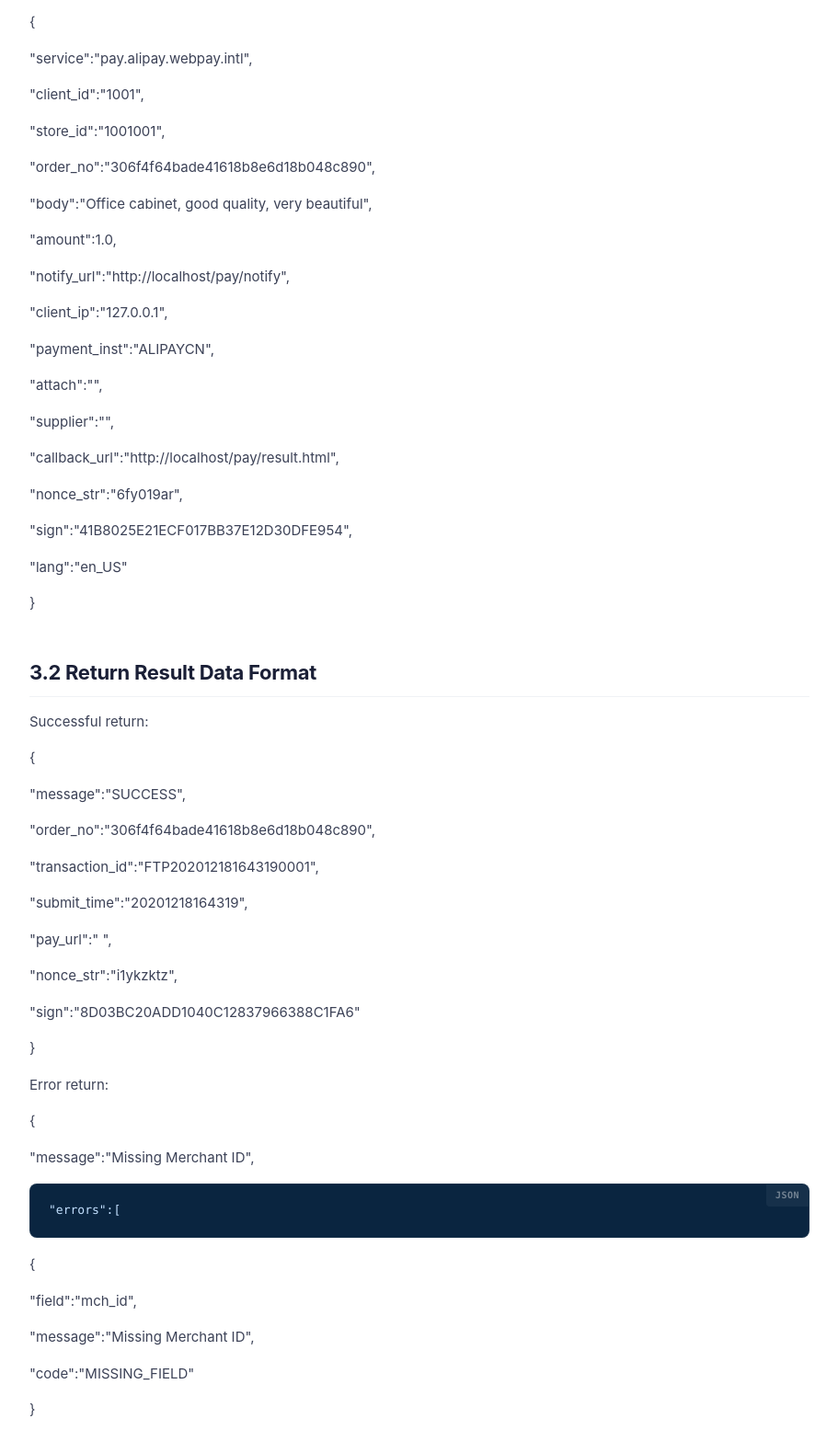
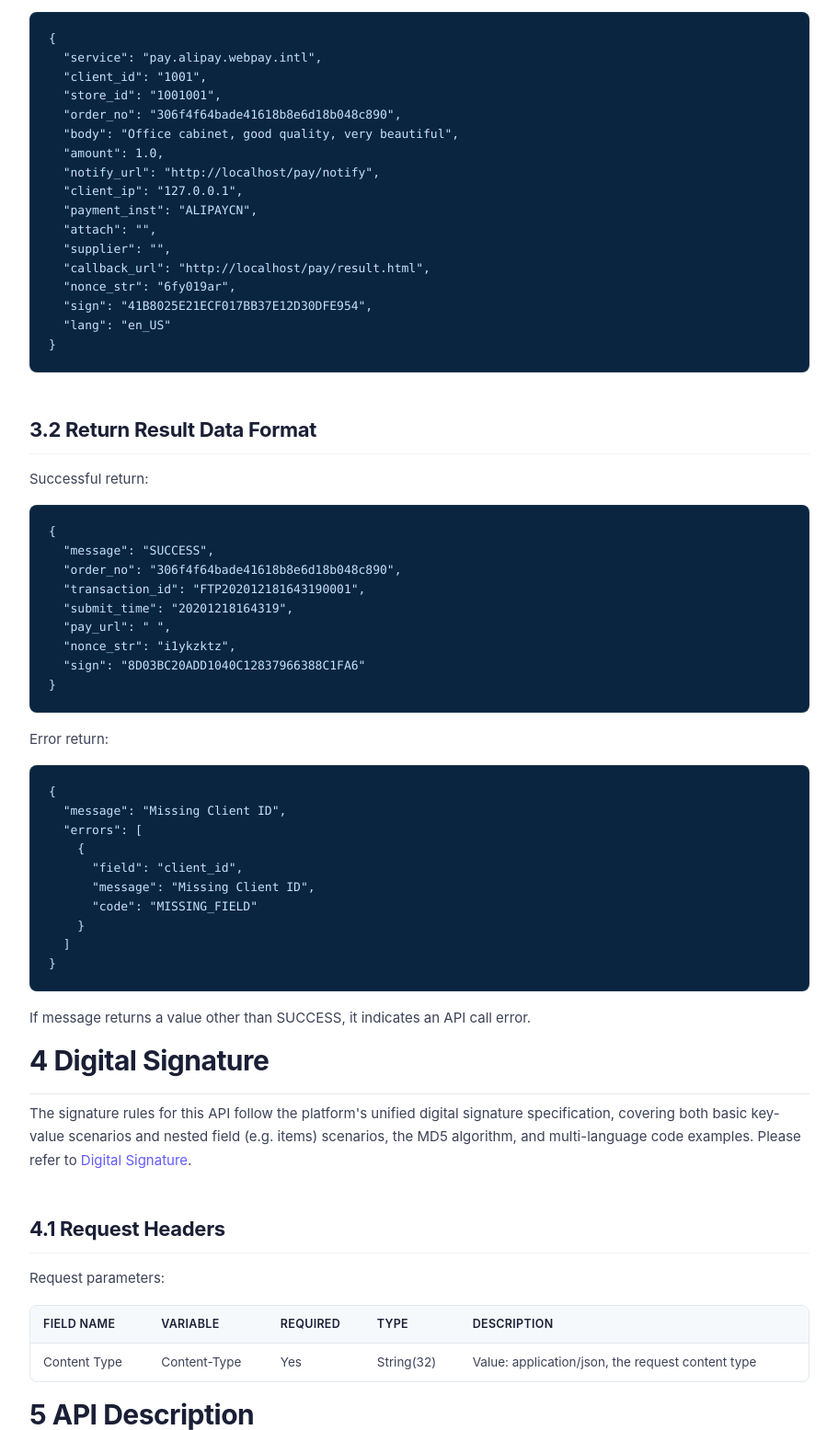
Before and after one commit to DatouBrain/fpt-openapi-docs, a plain HTML site: page docs/en/payments/qr-online/alipay-web.html in a window 1280 px wide. Shown: the part 3446-5001 px from the top of the page at 92% size, without its empty margins (256-1167 px from the left). Drawn offline with Linux system fonts and the light colour scheme.

Commit message:
fix: 修復 manus 測試報告的 4 個問題
- payment_inst 必填屬性: 否→是 (alipay-web 中英各 1)
- Fintech Payment Online 3.1+3.2 代碼塊: <p>→<pre><code> (中英各 1)
- Alipay WEB 3.1+3.2 代碼塊 + mch_id→client_id (中英各 1)
- Global Payments Online mch_id→client_id (中英各 1)

```diff
--- a/docs/en/payments/qr-online/alipay-web.html
+++ b/docs/en/payments/qr-online/alipay-web.html
@@ -125,45 +125,45 @@
 <h1 id="3data-format">3 Data Format</h1>
 <h2 id="31-submitted-data">3.1 Submitted Data</h2>
 <p>Uses HTTPS standard POST protocol. To ensure the receiver correctly receives the data, the transmitted data must be signed.</p>
-<p>{</p>
-<p>&quot;service&quot;:&quot;pay.alipay.webpay.intl&quot;,</p>
-<p>&quot;client_id&quot;:&quot;1001&quot;,</p>
-<p>&quot;store_id&quot;:&quot;1001001&quot;,</p>
-<p>&quot;order_no&quot;:&quot;306f4f64bade41618b8e6d18b048c890&quot;,</p>
-<p>&quot;body&quot;:&quot;Office cabinet, good quality, very beautiful&quot;,</p>
-<p>&quot;amount&quot;:1.0,</p>
-<p>&quot;notify_url&quot;:&quot;http://localhost/pay/notify&quot;,</p>
-<p>&quot;client_ip&quot;:&quot;127.0.0.1&quot;,</p>
-<p>&quot;payment_inst&quot;:&quot;ALIPAYCN&quot;,</p>
-<p>&quot;attach&quot;:&quot;&quot;,</p>
-<p>&quot;supplier&quot;:&quot;&quot;,</p>
-<p>&quot;callback_url&quot;:&quot;http://localhost/pay/result.html&quot;,</p>
-<p>&quot;nonce_str&quot;:&quot;6fy019ar&quot;,</p>
-<p>&quot;sign&quot;:&quot;41B8025E21ECF017BB37E12D30DFE954&quot;,</p>
-<p>&quot;lang&quot;:&quot;en_US&quot;</p>
-<p>}</p>
+<pre><code>{
+  &quot;service&quot;: &quot;pay.alipay.webpay.intl&quot;,
+  &quot;client_id&quot;: &quot;1001&quot;,
+  &quot;store_id&quot;: &quot;1001001&quot;,
+  &quot;order_no&quot;: &quot;306f4f64bade41618b8e6d18b048c890&quot;,
+  &quot;body&quot;: &quot;Office cabinet, good quality, very beautiful&quot;,
+  &quot;amount&quot;: 1.0,
+  &quot;notify_url&quot;: &quot;http://localhost/pay/notify&quot;,
+  &quot;client_ip&quot;: &quot;127.0.0.1&quot;,
+  &quot;payment_inst&quot;: &quot;ALIPAYCN&quot;,
+  &quot;attach&quot;: &quot;&quot;,
+  &quot;supplier&quot;: &quot;&quot;,
+  &quot;callback_url&quot;: &quot;http://localhost/pay/result.html&quot;,
+  &quot;nonce_str&quot;: &quot;6fy019ar&quot;,
+  &quot;sign&quot;: &quot;41B8025E21ECF017BB37E12D30DFE954&quot;,
+  &quot;lang&quot;: &quot;en_US&quot;
+}</code></pre>
 <h2 id="32-return-result-data-format">3.2 Return Result Data Format</h2>
 <p>Successful return:</p>
-<p>{</p>
-<p>&quot;message&quot;:&quot;SUCCESS&quot;,</p>
-<p>&quot;order_no&quot;:&quot;306f4f64bade41618b8e6d18b048c890&quot;,</p>
-<p>&quot;transaction_id&quot;:&quot;FTP202012181643190001&quot;,</p>
-<p>&quot;submit_time&quot;:&quot;20201218164319&quot;,</p>
-<p>&quot;pay_url&quot;:&quot; &quot;,</p>
-<p>&quot;nonce_str&quot;:&quot;i1ykzktz&quot;,</p>
-<p>&quot;sign&quot;:&quot;8D03BC20ADD1040C12837966388C1FA6&quot;</p>
-<p>}</p>
+<pre><code>{
+  &quot;message&quot;: &quot;SUCCESS&quot;,
+  &quot;order_no&quot;: &quot;306f4f64bade41618b8e6d18b048c890&quot;,
+  &quot;transaction_id&quot;: &quot;FTP202012181643190001&quot;,
+  &quot;submit_time&quot;: &quot;20201218164319&quot;,
+  &quot;pay_url&quot;: &quot; &quot;,
+  &quot;nonce_str&quot;: &quot;i1ykzktz&quot;,
+  &quot;sign&quot;: &quot;8D03BC20ADD1040C12837966388C1FA6&quot;
+}</code></pre>
 <p>Error return:</p>
-<p>{</p>
-<p>&quot;message&quot;:&quot;Missing Merchant ID&quot;,</p>
-<pre><span class="code-label">JSON</span><code class="language-json">&quot;errors&quot;:[</code></pre>
-<p>{</p>
-<p>&quot;field&quot;:&quot;mch_id&quot;,</p>
-<p>&quot;message&quot;:&quot;Missing Merchant ID&quot;,</p>
-<p>&quot;code&quot;:&quot;MISSING_FIELD&quot;</p>
-<p>}</p>
-<p>]</p>
-<p>}</p>
+<pre><code>{
+  &quot;message&quot;: &quot;Missing Client ID&quot;,
+  &quot;errors&quot;: [
+    {
+      &quot;field&quot;: &quot;client_id&quot;,
+      &quot;message&quot;: &quot;Missing Client ID&quot;,
+      &quot;code&quot;: &quot;MISSING_FIELD&quot;
+    }
+  ]
+}</code></pre>
 <p>If message returns a value other than SUCCESS, it indicates an API call error.</p>
 <h1 id="4-digital-signature">4 Digital Signature</h1>
 <p>The signature rules for this API follow the platform's unified digital signature specification, covering both basic key-value scenarios and nested field (e.g. items) scenarios, the MD5 algorithm, and multi-language code examples. Please refer to <a href="../../common/signature.html">Digital Signature</a>.</p>
@@ -268,7 +268,7 @@
 <tr>
 <td>Payment Instance</td>
 <td>payment_inst</td>
-<td>No</td>
+<td>Yes</td>
 <td>String(10)</td>
 <td>Please pass ALIPAYHK/ALIPAYCN, ALIPAYHK: HK wallet; ALIPAYCN: Mainland wallet</td>
 </tr>
```
Also changed, not shown: docs/en/payments/card-online/fintech-payment-online.html (+24 -24 lines), docs/en/payments/card-online/global-payments-online.html (+3 -3 lines), docs/payments/card-online/fintech-payment-online.html (+24 -24 lines), docs/payments/card-online/global-payments-online.html (+3 -3 lines), docs/payments/qr-online/alipay-web.html (+37 -37 lines).
